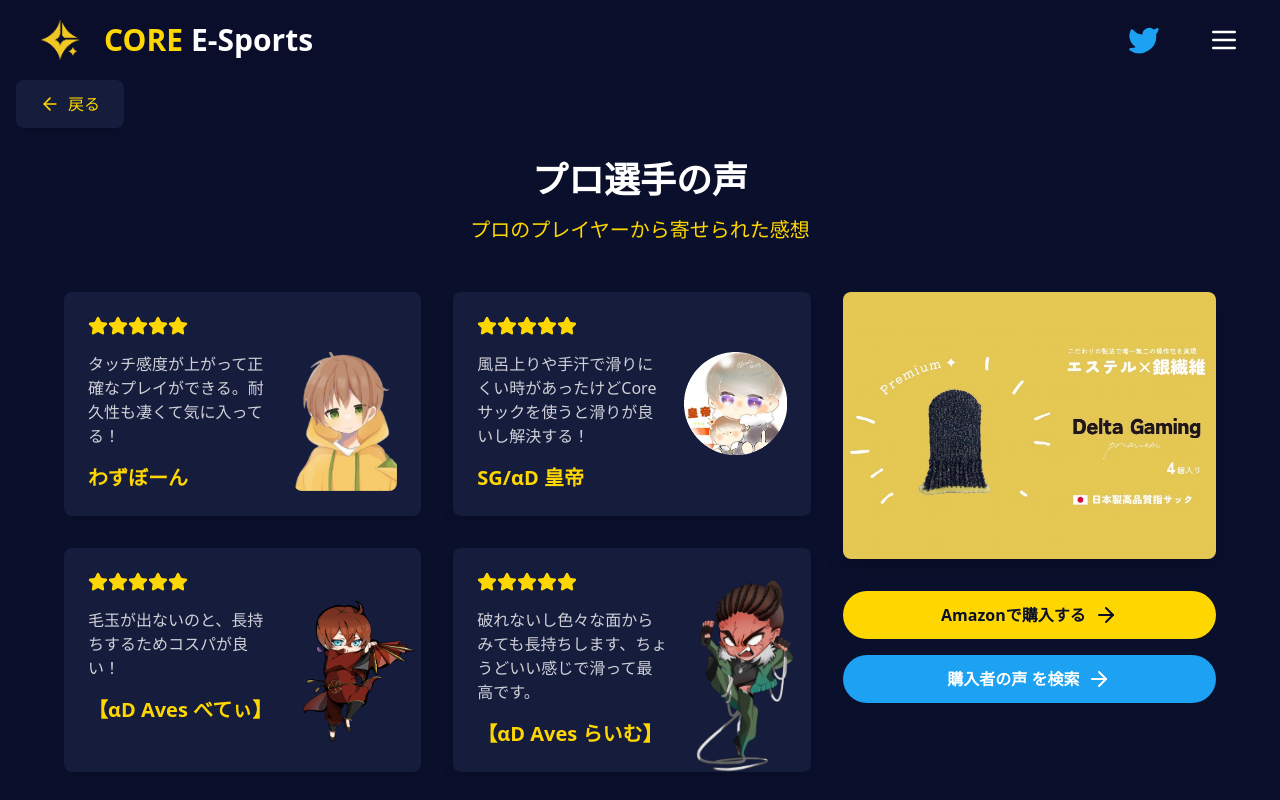
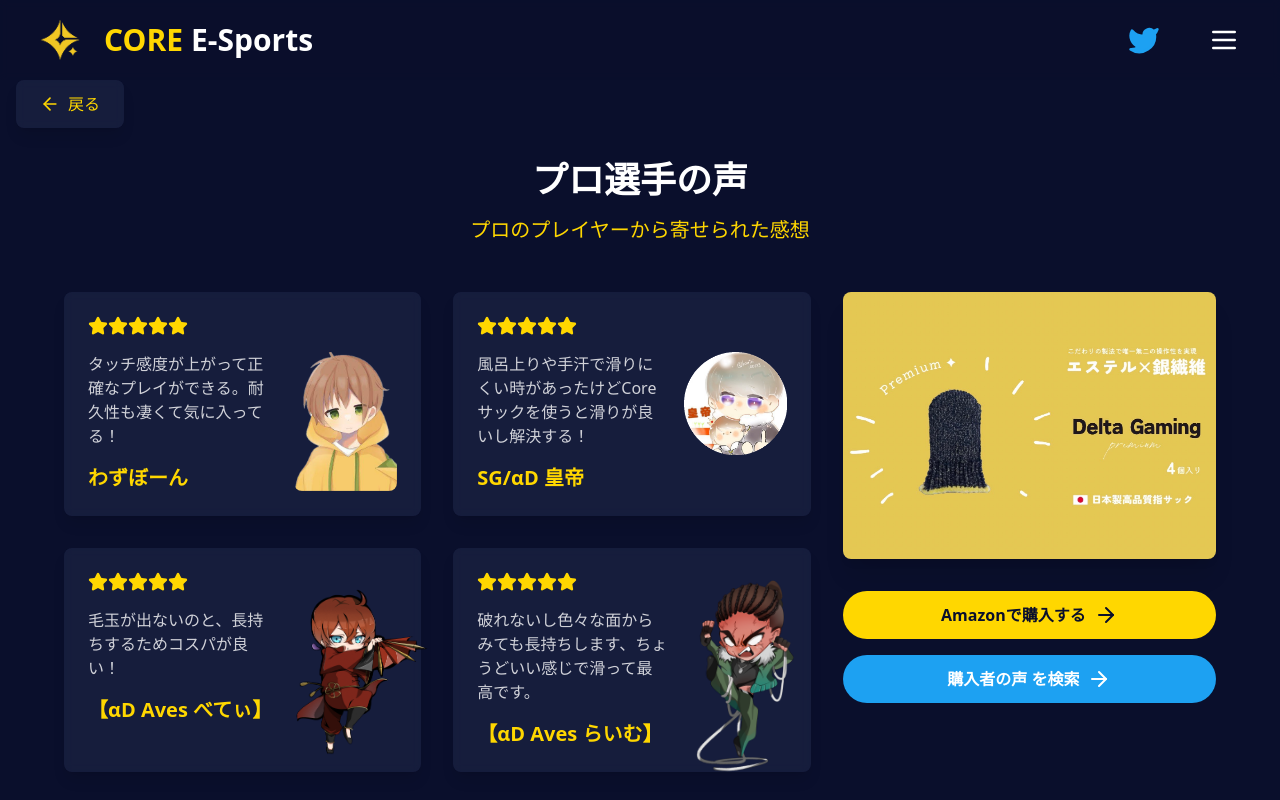
Before and after one commit to CorePepper/core-gg-88, a React (Vite) app: page /reviews in a window 1280 px wide. Shown: the top 800 px of the page. Built offline with nearby package versions, Linux system fonts and the light colour scheme.

Commit message:
Update image scale for べてぃ
Adjusted the scale of the べてぃ image to 1.75 for better visibility. Please check the preview to ensure the image appears enlarged as intended.
[skip gpt_engineer]

```diff
--- a/src/pages/Reviews.tsx
+++ b/src/pages/Reviews.tsx
@@ -76,7 +76,7 @@ const ReviewItem = ({ review }: { review: Review }) => {
                   className={`w-full h-auto rounded-lg object-cover transform ${
                     review.name === "【αD Aves らいむ】" ? "scale-[1.75]" : ""
                   } ${
-                    review.name === "【αD Aves べてぃ】" ? "scale-150" : ""
+                    review.name === "【αD Aves べてぃ】" ? "scale-[1.75]" : ""
                   }`}
                 />
               </div>
```
